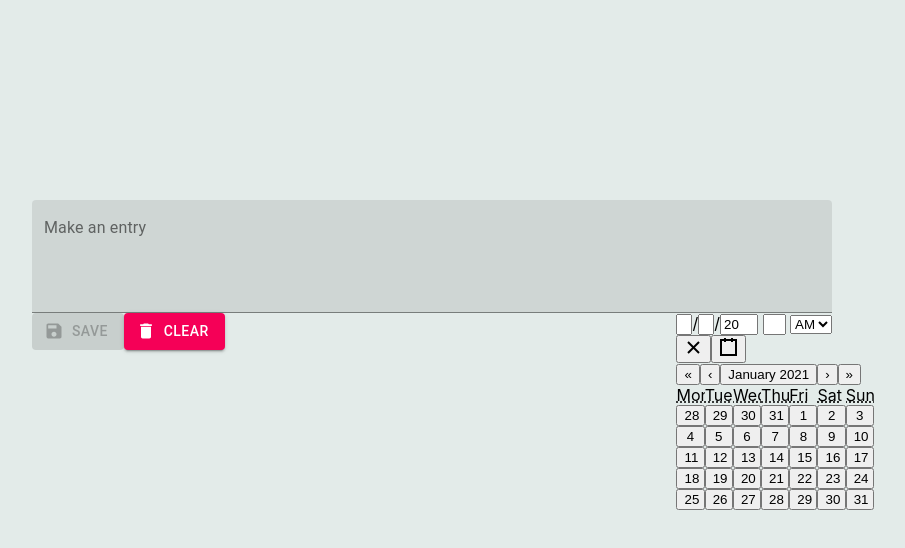
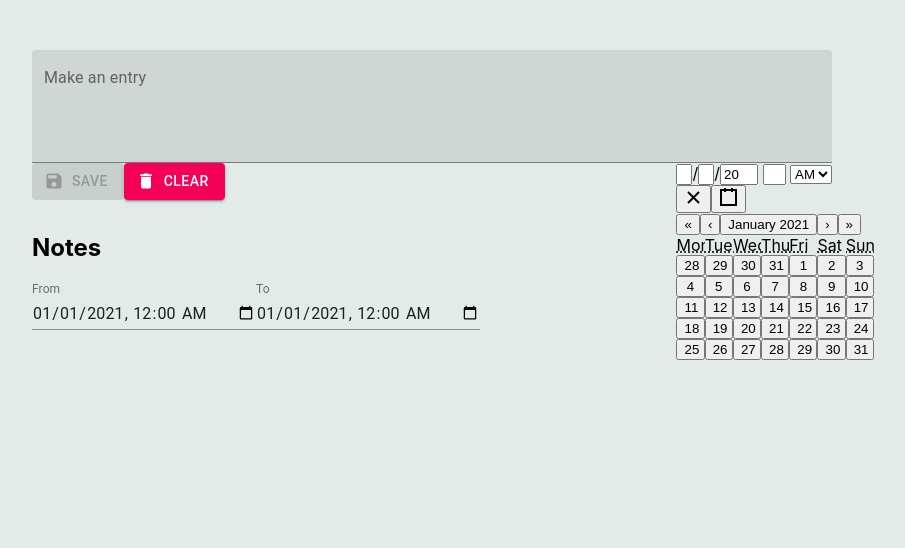
Before and after one commit to n7-remax/react-diary, a React (Create React App) app: page / in a window 1280 px wide. Shown: the top 548 px of the page, without its empty margins (208-1113 px from the left). Built offline with nearby package versions, Linux system fonts and the light colour scheme.

Commit message:
added datetime=picker

```diff
--- a/src/components/Diary/Note/Note.tsx
+++ b/src/components/Diary/Note/Note.tsx
@@ -5,11 +5,12 @@ import SaveIcon from "@material-ui/icons/Save";
 import DeleteIcon from "@material-ui/icons/Delete";
 import Button from "@material-ui/core/Button";
 import TextField from "@material-ui/core/TextField";
+import moment from "moment"
 
 const Note = () => {
   const [note, onNoteChange] = useState<string>("");
   const [noteList, onNoteListChange] = useState<Array<object>>([]);
-  const [date, onDateChange] = useState(new Date("2021-01-01T00:00:00"));
+  const [date, onDateChange] = useState(new Date("2021-01-01T00:00"));
   const addNote = () => {
     const currentNoteList = noteList;
     const currentNote = note;
@@ -26,7 +27,8 @@ const Note = () => {
     onNoteChange("");
   };
 
-  console.log(noteList);
+  console.log(moment(date).format("YYYY-MM-DDTkk:mm"));
+  console.log(date.toISOString().substring(0, 16));
   return (
     <div className="note">
       <div className="text-field">
@@ -71,7 +73,29 @@ const Note = () => {
           />
         </div>
       </div>
+
       <div className="notes-list">
+        <h2>Notes</h2>
+        <div className="datetime-picker">
+          <TextField
+            id="datetime-local-from"
+            label="From"
+            type="datetime-local"
+            defaultValue={moment(date).format("YYYY-MM-DDTHH:mm")}
+            InputLabelProps={{
+              shrink: true,
+            }}
+          />
+          <TextField
+            id="datetime-local-to"
+            label="To"
+            type="datetime-local"
+            defaultValue={moment(date).format("YYYY-MM-DDTHH:mm")}
+            InputLabelProps={{
+              shrink: true,
+            }}
+          />
+        </div>
         {noteList.length !== 0 ? <NoteList notes={noteList} /> : null}
       </div>
     </div>
--- a/src/styles/style.css
+++ b/src/styles/style.css
@@ -3,7 +3,7 @@ body {
 }
 
 .diary {
-  padding-top: 200px;
+  padding-top: 50px;
   width: 800px;
   margin: 0 auto;
 }
```
Also changed, not shown: 1 other file (tests, documents, lock files or other folders).
